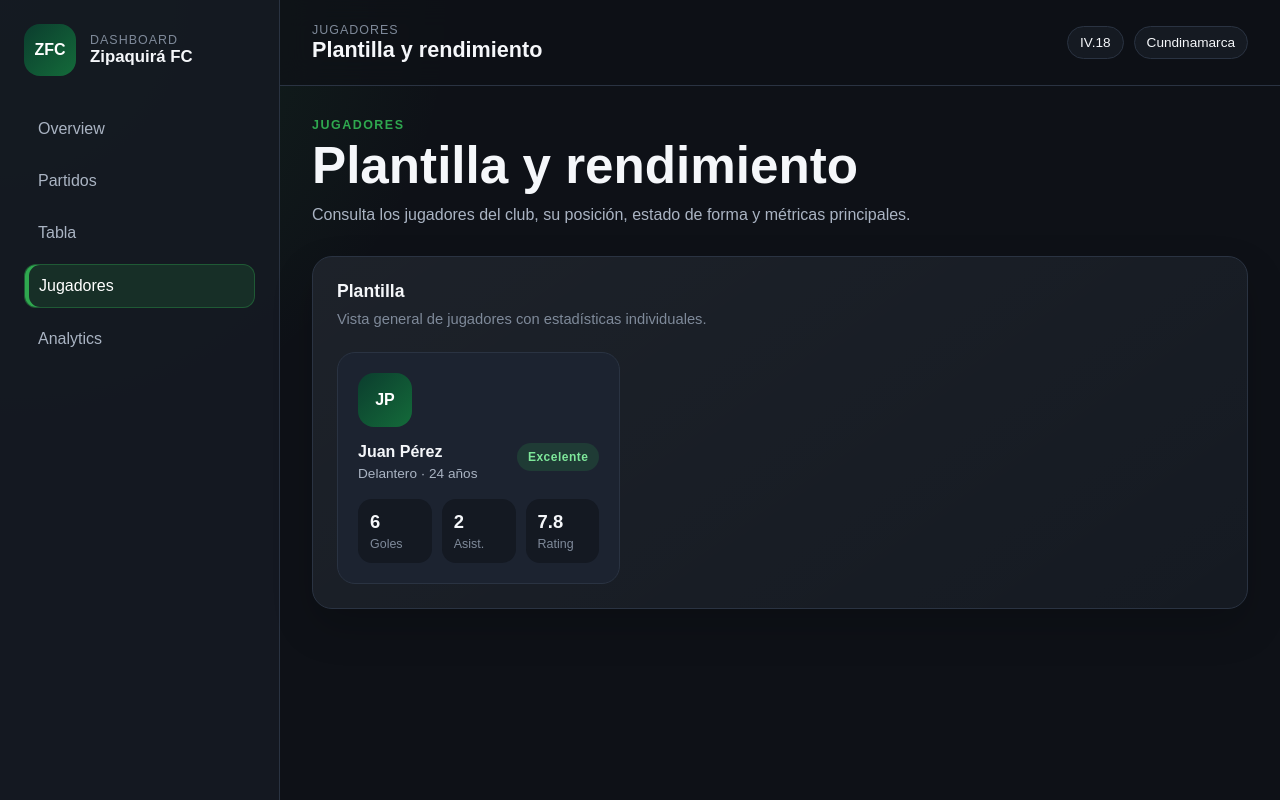
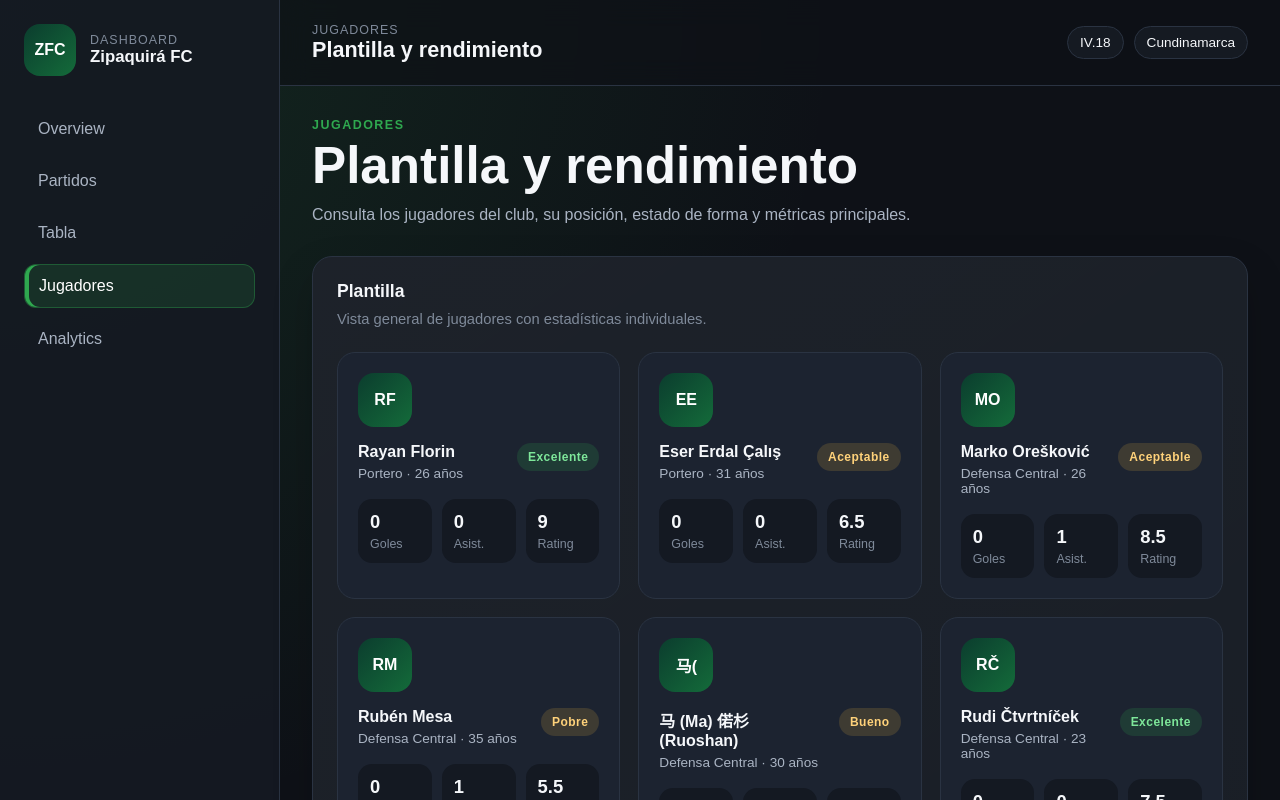
Before and after one commit to ea0627/zipaquira-fc-analytics, a Next.js app: page /jugadores in a window 1280 px wide. Shown: the top 800 px of the page. Built offline with nearby package versions, Linux system fonts and the light colour scheme.

Commit message:
Parte III.6: se cargan datos reales de los jugadores, actualizacion del README

```diff
--- a/src/data/players.js
+++ b/src/data/players.js
@@ -1,13 +1,233 @@
 const players = [
   {
     id: 1,
-    name: "Juan Pérez",
+    name: "Rayan Florin",
+    position: "Portero",
+    age: 26,
+    form: "Excelente",
+    goals: 0,
+    assists: 0,
+    rating: 9,
+  },
+  {
+    id: 12,
+    name: "Eser Erdal Çalış",
+    position: "Portero",
+    age: 31,
+    form: "Aceptable",
+    goals: 0,
+    assists: 0,
+    rating: 6.5,
+  },
+  {
+    id: 21,
+    name: "Marko Orešković",
+    position: "Defensa Central",
+    age: 26,
+    form: "Aceptable",
+    goals: 0,
+    assists: 1,
+    rating: 8.5,
+  },
+  {
+    id: 5,
+    name: "Rubén Mesa",
+    position: "Defensa Central",
+    age: 35,
+    form: "Pobre",
+    goals: 0,
+    assists: 1,
+    rating: 5.5,
+  },
+  {
+    id: 2,
+    name: "马 (Ma) 偌杉 (Ruoshan)",
+    position: "Defensa Central",
+    age: 30,
+    form: "Bueno",
+    goals: 0,
+    assists: 0,
+    rating: 7.5,
+  },
+  {
+    id: 13,
+    name: "Rudi Čtvrtníček",
+    position: "Defensa Central",
+    age: 23,
+    form: "Excelente",
+    goals: 0,
+    assists: 0,
+    rating: 7.5,
+  },
+  {
+    id: 3,
+    name: "Josef Bolli",
+    position: "Defensa Central",
+    age: 23,
+    form: "Aceptable",
+    goals: 0,
+    assists: 0,
+    rating: 5.5,
+  },
+  {
+    id: 17,
+    name: "Narciso Bebedouro",
+    position: "Extremo",
+    age: 28,
+    form: "Insuficiente",
+    goals: 0,
+    assists: 0,
+    rating: 6.5,
+  },
+  {
+    id: 8,
+    name: "Richárd Vrezgula",
+    position: "Extremo",
+    age: 33,
+    form: "Bueno",
+    goals: 1,
+    assists: 5,
+    rating: 8,
+  },
+  {
+    id: 14,
+    name: "Anisse Coulange",
+    position: "Medio Centro",
+    age: 24,
+    form: "Bueno",
+    goals: 1,
+    assists: 4,
+    rating: 8.5,
+  },
+  {
+    id: 22,
+    name: "Roland Agoua",
+    position: "Medio Centro",
+    age: 32,
+    form: "Aceptable",
+    goals: 1,
+    assists: 0,
+    rating: 8.5,
+  },
+  {
+    id: 10,
+    name: "Hassan Saliman",
+    position: "Medio Centro",
+    age: 32,
+    form: "Bueno",
+    goals: 1,
+    assists: 0,
+    rating: 9,
+  },
+  {
+    id: 20,
+    name: "Alex Predună",
+    position: "Medio Centro",
+    age: 35,
+    form: "Bueno",
+    goals: 2,
+    assists: 0,
+    rating: 7.5,
+  },
+  {
+    id: 6,
+    name: "Agustí Martínez Sanz",
+    position: "Medio Centro",
+    age: 26,
+    form: "Bueno",
+    goals: 0,
+    assists: 0,
+    rating: 7,
+  },
+  {
+    id: 11,
+    name: "Mieczysław Pietrzyk",
     position: "Delantero",
-    age: 24,
+    age: 21,
+    form: "Aceptable",
+    goals: 0,
+    assists: 0,
+    rating: 8,
+  },
+  {
+    id: 90,
+    name: "Carlos Farfán",
+    position: "Delantero",
+    age: 21,
+    form: "Insuficiente",
+    goals: 0,
+    assists: 0,
+    rating: 6.5,
+  },
+  {
+    id: 94,
+    name: "Alihan Erten",
+    position: "Delantero",
+    age: 20,
+    form: "Insuficiente",
+    goals: 0,
+    assists: 0,
+    rating: 7.5,
+  },
+  {
+    id: 93,
+    name: "Edgardo Becerra",
+    position: "Delantero",
+    age: 21,
+    form: "Bueno",
+    goals: 1,
+    assists: 0,
+    rating: 9.5,
+  },
+  {
+    id: 91,
+    name: "Limay Fritzler",
+    position: "Delantero",
+    age: 19,
     form: "Excelente",
-    goals: 6,
-    assists: 2,
-    rating: 7.8,
+    goals: 0,
+    assists: 0,
+    rating: 8,
+  },
+  {
+    id: 7,
+    name: "Alejandro Juárez",
+    position: "Delantero",
+    age: 19,
+    form: "Aceptable",
+    goals: 1,
+    assists: 0,
+    rating: 7,
+  },
+  {
+    id: 9,
+    name: "Federico Beltrán",
+    position: "Delantero",
+    age: 18,
+    form: "Aceptable",
+    goals: 1,
+    assists: 0,
+    rating: 6,
+  },
+  {
+    id: 15,
+    name: "Amadeusz Kończalski",
+    position: "Delantero",
+    age: 36,
+    form: "Excelente",
+    goals: 1,
+    assists: 0,
+    rating: 6,
+  },
+  {
+    id: 92,
+    name: "Pedro Villafuerte",
+    position: "Delantero",
+    age: 17,
+    form: "Aceptable",
+    goals: 1,
+    assists: 0,
+    rating: 4.5,
   },
 ];
 
```
